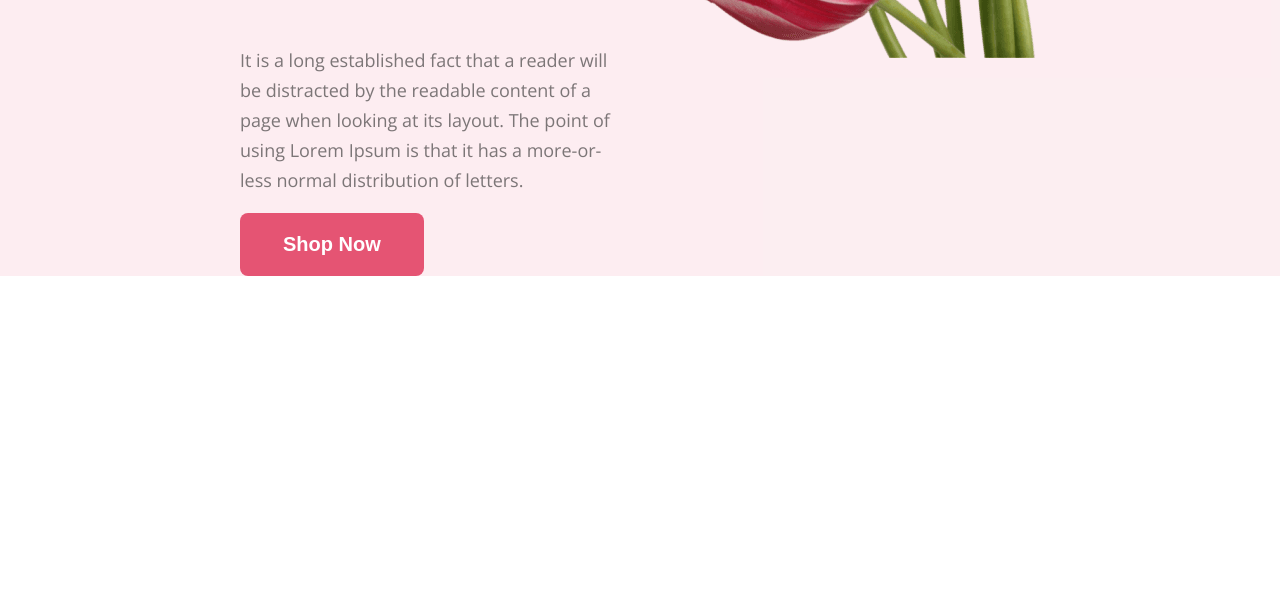
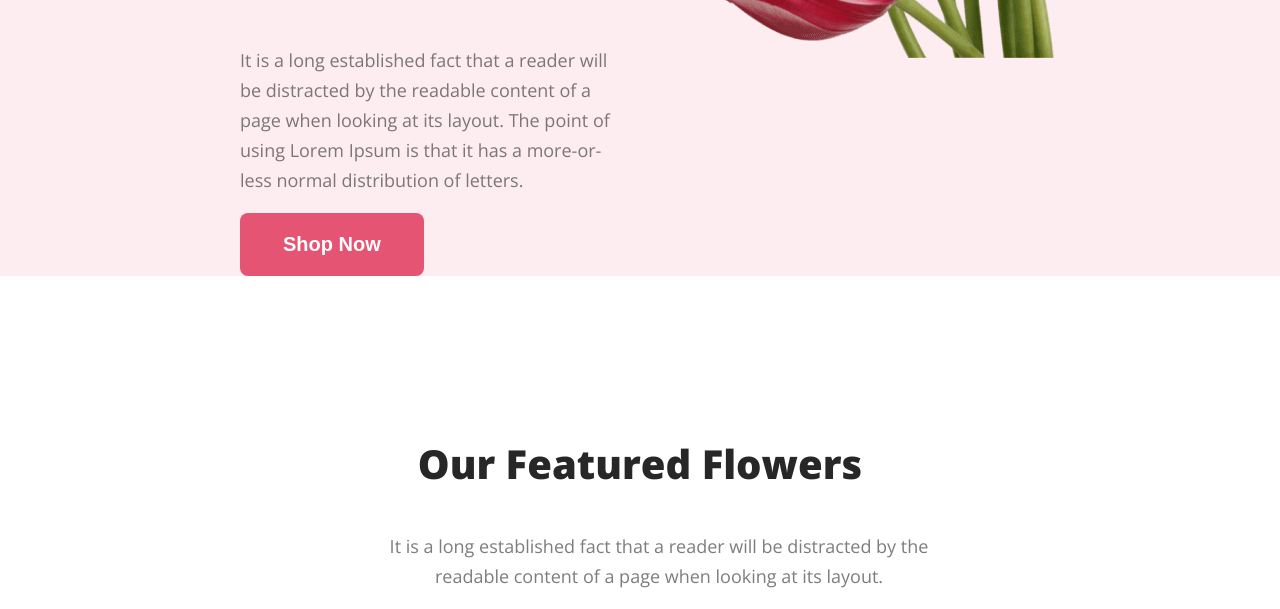
Before and after one commit to rockweb1/flowershop-assigment, a plain HTML site: page index.html in a window 1280 px wide. Shown: the part 939-1548 px from the top of the page. Before the commit the page ends 1215 px from the top, so only its background shows below. Drawn offline with nearby package versions, Linux system fonts and the light colour scheme.

Commit message:
feature header part add

```diff
--- a/css/style.css
+++ b/css/style.css
@@ -8,11 +8,20 @@ body{
     padding: 0;
     margin: 0;
 }
+main{
+    width:1140px;
+    margin: 0 auto;
+}
 
 /*---------------header part css-------------*/
 .header_main{
     display: flex;
     padding:197px 24px 0 240px;
+}
+.header_text{
+    width:708px;
+    text-align: left;
+    margin-right:20px;
 }
 .header_title{
     color: #272727;
@@ -35,3 +44,22 @@ body{
     background: #E55473;
     border:none;
 }
+
+/*---------------feature part start part css-------------*/
+.feature_main{
+    text-align: center;
+}
+.main_head{
+    padding-top:120px;
+    color: #272727;
+    font-size: 40px;
+    font-weight: 800;
+}
+.main_desc{
+    color: rgba(39, 39, 39, 0.60);
+    font-size: 18px;
+    font-weight: 400;
+    line-height: 30px;
+    width: 594px;
+    margin-left: 292px;
+}
--- a/index.html
+++ b/index.html
@@ -25,7 +25,17 @@
             </div>
         </div>
     </header>
-    <main></main>
+    <main>
+        <!-----------Fetarured part start-------------->
+        <section class="feature">
+            <div class="feature_main">
+                <h3 class="main_head">Our Featured Flowers</h3>
+                <p class="main_desc">
+                    It is a long established fact that a reader will be distracted by the readable content of a page when looking at its layout.
+                </p>
+            </div>
+        </section>
+    </main>
     <footer></footer>
 </body>
 </html>
```
